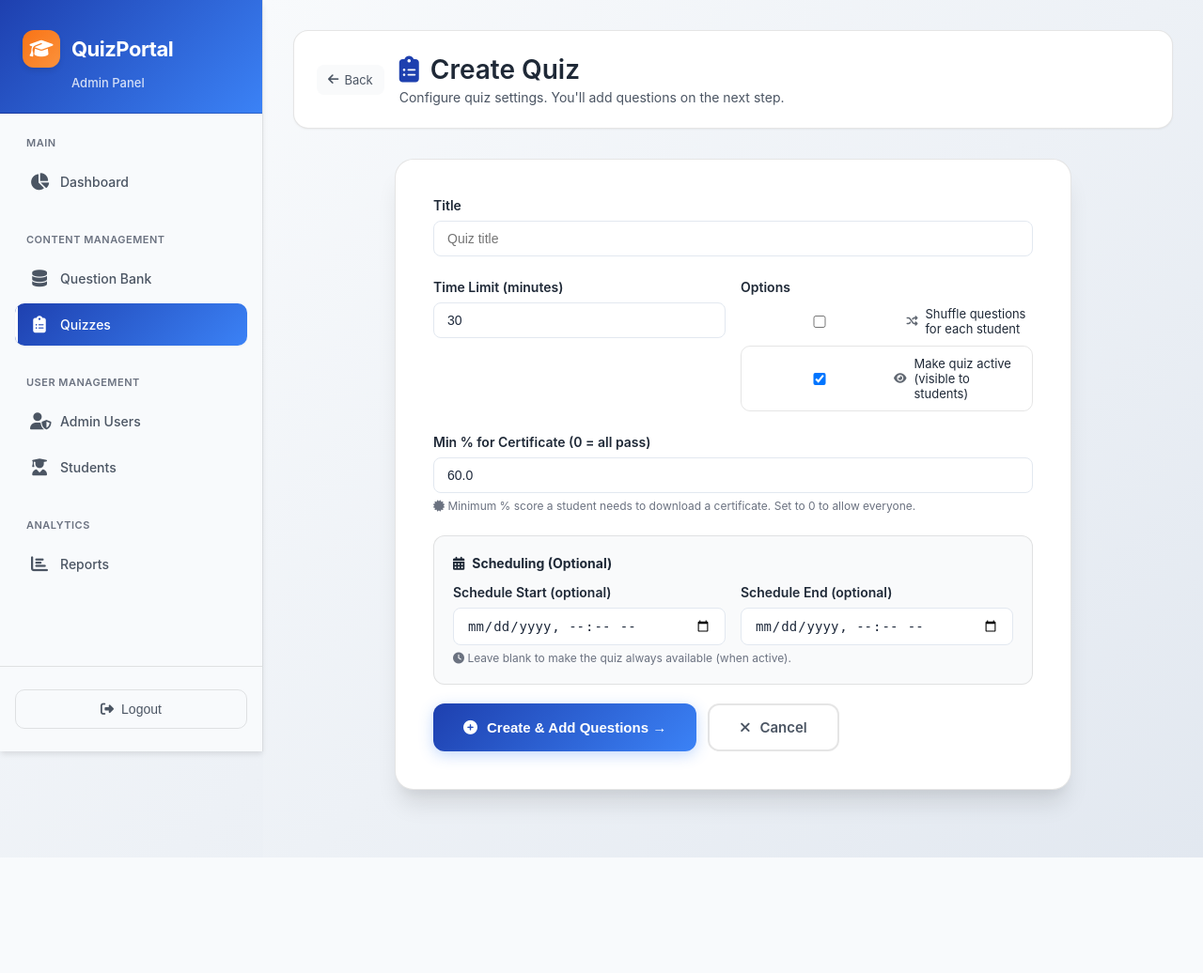
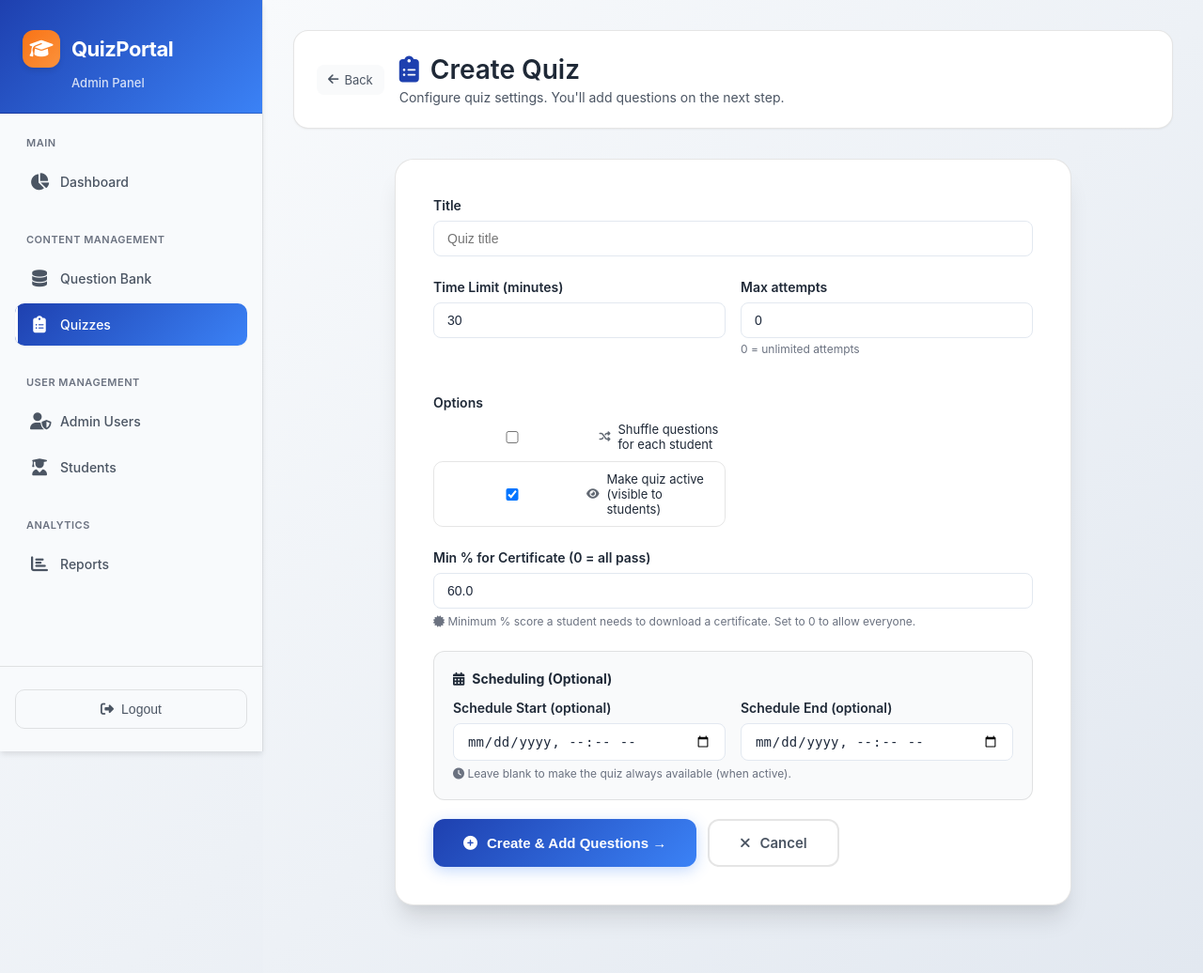
Before and after one commit to IhsanMubarak18/Quizapp, a Django app: page /admin-panel/quizzes/add/ in a window 1280 px wide. Shown: the whole page at 94% size. Before the commit the page ends 913 px from the top, so only its background shows below. Run offline with Django 3.2, Linux system fonts and the light colour scheme; a user stored in the database is signed in.

Commit message:
attempt issues solved

```diff
--- a/video_app/forms.py
+++ b/video_app/forms.py
@@ -90,12 +90,13 @@ class QuestionForm(forms.Form):
 class QuizForm(forms.ModelForm):
     class Meta:
         model = Quiz
-        fields = ['title', 'description', 'time_limit_minutes', 'shuffle_questions',
+        fields = ['title', 'description', 'time_limit_minutes', 'shuffle_questions', 'max_attempts',
                   'is_active', 'certificate_min_percentage', 'start_time', 'end_time']
         widgets = {
             'title': forms.TextInput(attrs={'placeholder': 'Quiz title'}),
             'description': forms.Textarea(attrs={'rows': 3, 'placeholder': 'Short description (optional)'}),
             'time_limit_minutes': forms.NumberInput(attrs={'min': 1, 'max': 300}),
+            'max_attempts': forms.NumberInput(attrs={'min': 0, 'max': 100, 'placeholder': '0 for unlimited attempts'}),
             'start_time': forms.DateTimeInput(attrs={'type': 'datetime-local'}, format='%Y-%m-%dT%H:%M'),
             'end_time': forms.DateTimeInput(attrs={'type': 'datetime-local'}, format='%Y-%m-%dT%H:%M'),
         }
--- a/video_app/models.py
+++ b/video_app/models.py
@@ -44,6 +44,7 @@ class Quiz(models.Model):
     description = models.TextField(blank=True)
     time_limit_minutes = models.PositiveIntegerField(default=30, help_text="Time limit in minutes")
     shuffle_questions = models.BooleanField(default=False)
+    max_attempts = models.PositiveIntegerField(default=0, help_text="Maximum attempts per student (0 for unlimited)")
     is_active = models.BooleanField(default=True)
     start_time = models.DateTimeField(null=True, blank=True, help_text="Leave blank for no schedule")
     end_time = models.DateTimeField(null=True, blank=True, help_text="Leave blank for no schedule")
@@ -87,6 +88,22 @@ class Quiz(models.Model):
 
     def total_questions(self):
         return self.quizquestion_set.count()
+
+    def get_student_attempts(self, student):
+        """Get number of attempts for a specific student."""
+        return QuizAttempt.objects.filter(student=student, quiz=self, is_submitted=True).count()
+
+    def has_reached_max_attempts(self, student):
+        """Check if student has reached maximum attempts."""
+        if self.max_attempts == 0:
+            return False  # Unlimited attempts
+        return self.get_student_attempts(student) >= self.max_attempts
+
+    def remaining_attempts(self, student):
+        """Get remaining attempts for a student."""
+        if self.max_attempts == 0:
+            return None  # Unlimited
+        return max(0, self.max_attempts - self.get_student_attempts(student))
 
 
 class QuizQuestion(models.Model):
--- a/video_app/templates/admin_panel/add_quiz.html
+++ b/video_app/templates/admin_panel/add_quiz.html
@@ -324,6 +324,13 @@
             </div>
 
             <div class="form-group">
+                <label class="form-label">{{ form.max_attempts.label }}</label>
+                {{ form.max_attempts }}
+                <small class="form-help">0 = unlimited attempts</small>
+                {% if form.max_attempts.errors %}<div class="form-error">{{ form.max_attempts.errors.0 }}</div>{% endif %}
+            </div>
+
+            <div class="form-group">
                 <label class="form-label" style="margin-bottom:12px;">Options</label>
                 <div class="form-checkbox-group">
                     <label class="form-checkbox-label">
--- a/video_app/templates/admin_panel/quiz_list.html
+++ b/video_app/templates/admin_panel/quiz_list.html
@@ -179,6 +179,7 @@
                     <th>Title</th>
                     <th>Time</th>
                     <th>Questions</th>
+                    <th>Max Attempts</th>
                     <th>Attempts</th>
                     <th>Schedule</th>
                     <th>Status</th>
@@ -191,6 +192,7 @@
                     <td style="font-weight:600;color:var(--text-primary);">{{ quiz.title }}</td>
                     <td>{{ quiz.time_limit_minutes }} min</td>
                     <td>{{ quiz.question_count }}</td>
+                    <td>{{ quiz.max_attempts|default:"Unlimited" }}</td>
                     <td>{{ quiz.attempt_count }}</td>
                     <td class="schedule-info">
                         {% if quiz.start_time %}
--- a/video_app/views.py
+++ b/video_app/views.py
@@ -69,6 +69,26 @@ def admin_manager_required(view_func):
     return decorated
 
 
+def max_attempts_check(view_func):
+    """
+    Decorator to check if student has reached max attempts before accessing quiz.
+    This provides additional protection beyond the view-level checks.
+    """
+    def wrapper(request, quiz_id, *args, **kwargs):
+        try:
+            quiz = Quiz.objects.get(id=quiz_id)
+            if quiz.has_reached_max_attempts(request.user):
+                messages.error(request, f"You have reached the maximum number of attempts ({quiz.max_attempts}).")
+                return redirect('video_app:quiz_list')
+        except Quiz.DoesNotExist:
+            messages.error(request, "Quiz not found.")
+            return redirect('video_app:quiz_list')
+
+        return view_func(request, quiz_id, *args, **kwargs)
+
+    return wrapper
+
+
 # ─── Home ─────────────────────────────────────────────────────────────────────
 
 def home_view(request):
@@ -94,9 +114,20 @@ def student_dashboard(request):
         QuizAttempt.objects.filter(student=request.user, is_submitted=True)
         .values_list('quiz_id', flat=True)
     )
+
+    # Build quiz data with remaining attempts
+    quiz_data = []
+    for quiz in available_quizzes:
+        remaining = quiz.remaining_attempts(request.user)
+        quiz_data.append({
+            'quiz': quiz,
+            'remaining_attempts': remaining,
+            'can_retake': remaining is None or remaining > 0
+        })
+
     return render(request, 'student/dashboard.html', {
         'student': student,
-        'available_quizzes': available_quizzes,
+        'available_quizzes': quiz_data,
         'recent_results': recent_results,
         'attempted_quiz_ids': attempted_quiz_ids,
     })
@@ -111,7 +142,17 @@ def quiz_list(request):
         QuizAttempt.objects.filter(student=request.user, is_submitted=True)
         .values_list('quiz_id', flat=True)
     )
-    quiz_data = [{'quiz': q, 'attempted': q.id in attempted_ids} for q in available]
+
+    # Build quiz data with remaining attempts
+    quiz_data = []
+    for q in available:
+        attempted = q.id in attempted_ids
+        remaining = q.remaining_attempts(request.user)
+        quiz_data.append({
+            'quiz': q,
+            'attempted': attempted,
+            'remaining_attempts': remaining
+        })
 
     # Pagination
     paginator = Paginator(quiz_data, 12)  # 12 quizzes per page
@@ -125,11 +166,21 @@ def quiz_list(request):
 
 
 @student_login_required
+@max_attempts_check
 def start_quiz(request, quiz_id):
     quiz = get_object_or_404(Quiz, id=quiz_id)
 
     if not quiz.is_available():
         messages.error(request, "This quiz is not currently available.")
+        return redirect('video_app:quiz_list')
+
+    # Check if student has reached maximum attempts
+    if quiz.has_reached_max_attempts(request.user):
+        remaining = quiz.remaining_attempts(request.user)
+        if remaining is None:
+            messages.error(request, "This quiz has unlimited attempts.")
+        else:
+            messages.error(request, f"You have reached the maximum number of attempts ({quiz.max_attempts}).")
         return redirect('video_app:quiz_list')
 
     # Check for existing incomplete attempt
@@ -245,6 +296,12 @@ def quiz_result(request, attempt_id):
     attempt = get_object_or_404(QuizAttempt, id=attempt_id, student=request.user)
     if not attempt.is_submitted:
         return redirect('video_app:start_quiz', quiz_id=attempt.quiz.id)
+
+    # Check if student has reached max attempts and should not access this quiz
+    if attempt.quiz.has_reached_max_attempts(request.user):
+        # Allow viewing old results but show a message about max attempts reached
+        messages.info(request, f"You have reached the maximum number of attempts ({attempt.quiz.max_attempts}) for this quiz.")
+
     result = get_object_or_404(QuizResult, attempt=attempt)
     review_items = review_items_for_attempt(attempt)
     min_pct = attempt.quiz.certificate_min_percentage
@@ -255,6 +312,7 @@ def quiz_result(request, attempt_id):
         'review_items': review_items,
         'certificate_eligible': certificate_eligible,
         'min_pct': min_pct,
+        'max_attempts_reached': attempt.quiz.has_reached_max_attempts(request.user),
     })
 
 
```
Also changed, not shown: video_app/templates/student/dashboard.html (+28 -6 lines), video_app/templates/student/quiz_list.html (+18 -0 lines), video_app/migrations/0005_quiz_max_attempts.py (added).
